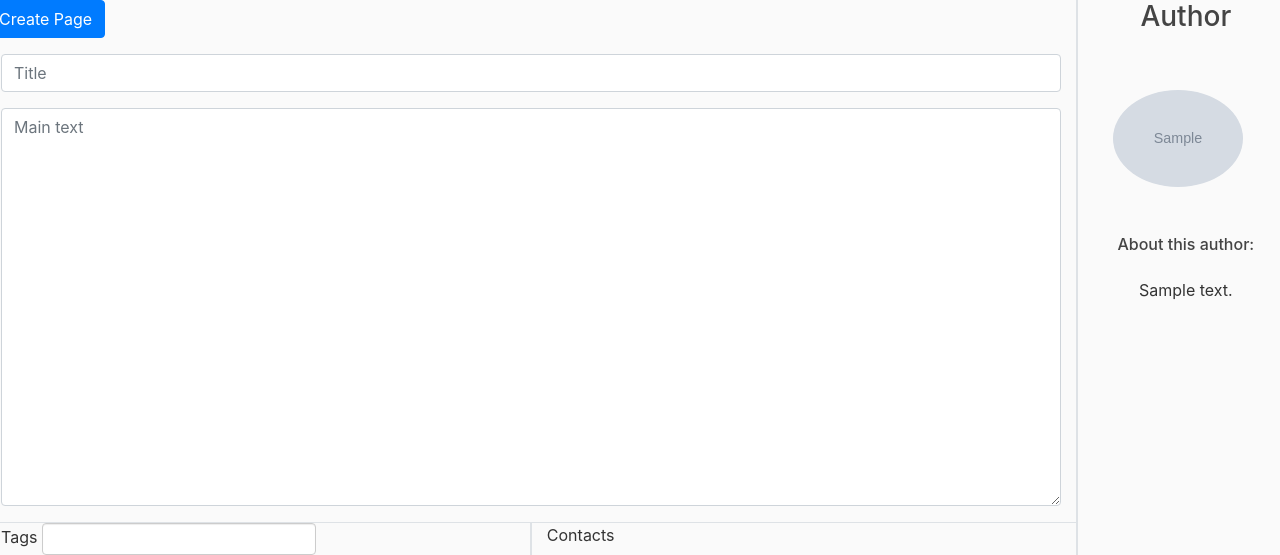
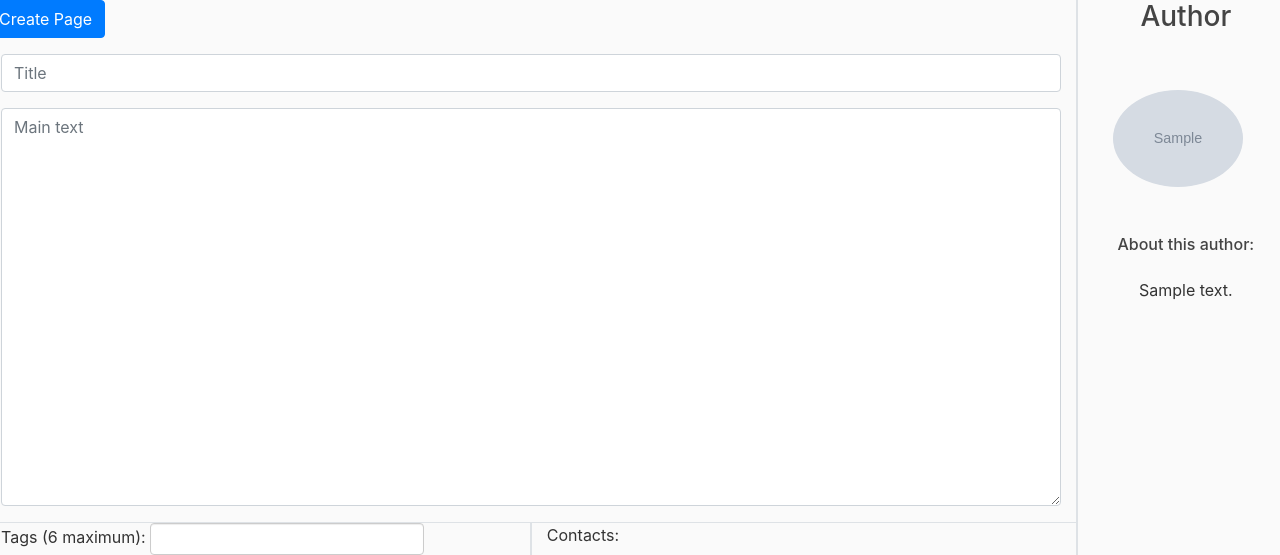
Before and after one commit to spinksd/KnowledgeSharingPlatform, a Django app: template website/templates/website/page_form.html in a window 1280 px wide. Shown: the part 81-636 px from the top of the page. Run offline with Django 3.2, Linux system fonts and the light colour scheme; tables that the repository leaves empty hold one stand-in row (values such as "Sample post"); the template is opened without the code that fills it: values that come from a table or form of the project are taken from there, most other values are stand-ins (such as "Sample title", 1, 10 or a date in 2020); grey boxes marked "Sample" are stand-in pictures; parts of the project's set-up code (start-up, migrations or seed data) failed here and were passed over; some libraries are stand-ins or nearby versions.

Commit message:
Added logic to limit max number of tags to 6 when submitting page form.

```diff
--- a/website/forms.py
+++ b/website/forms.py
@@ -1,4 +1,5 @@
 from django import forms
+from django.contrib import messages
 from dal import autocomplete
 from .models import Page
 
@@ -20,3 +21,11 @@
                 'data-minimum-input-length': 1,
             },)
         }
+
+    def clean_tags(self):
+        tags = self.cleaned_data.get('tags', [])
+        if len(tags) > 6:
+            raise forms.ValidationError('Invalid number of tags. Can\'t have more than 6 tags!', code='invalid')
+        # The below should return the data of the current form
+        # Such that the user's submitted data remains in the form (however, this currently doesn't seem to work)
+        return self.cleaned_data
--- a/website/templates/website/page_form.html
+++ b/website/templates/website/page_form.html
@@ -6,7 +6,17 @@
 <link rel="stylesheet" href="https://cdnjs.cloudflare.com/ajax/libs/select2/4.0.3/css/select2.min.css" />
 <link rel="stylesheet" href="https://cdnjs.cloudflare.com/ajax/libs/select2-bootstrap-theme/0.1.0-beta.10/select2-bootstrap.css" />
 <link rel="stylesheet" type="text/css" href="{% static 'website/bootstrap-tagsinput.css' %}">
-<!--<span class="tag label label-info">hey<span data-role="remove"></span></span>-->
+
+{% if form.errors %}
+   {% for field in form %}
+      {% for error in field.errors %}
+      <div class="alert alert-warning }}">
+        {{ error }}
+      </div>
+      {% endfor %}
+   {% endfor %}
+{% endif %}
+
 <main role="main">
   <div class="row">
     <div class="col-10 border" id="main">
@@ -31,7 +41,7 @@
               <div class="col">
                 <ul class="list-group">
                   <div class="form-group">
-                    <label>Tags</label>
+                    <label>Tags (6 maximum):</label>
                     <input type="text" data-role="tagsinput" class="form-control" name="tags">
                   </div>
                 </ul>
@@ -43,7 +53,7 @@
               <div class="col">
                 <ul class="list-group">
                   <div class="form-group">
-                    <label>Contacts</label>
+                    <label>Contacts:</label>
                     <select class="form-control" name="contacts" theme="bootstrap" data-placeholder="Search contacts..." data-minimum-input-length="1" id="contacts_autocomplete" data-autocomplete-light-language="en" data-autocomplete-light-url="/contacts-autocomplete/" data-autocomplete-light-function="select2" multiple="multiple"></select>
                   </div>
                 </ul>
```
